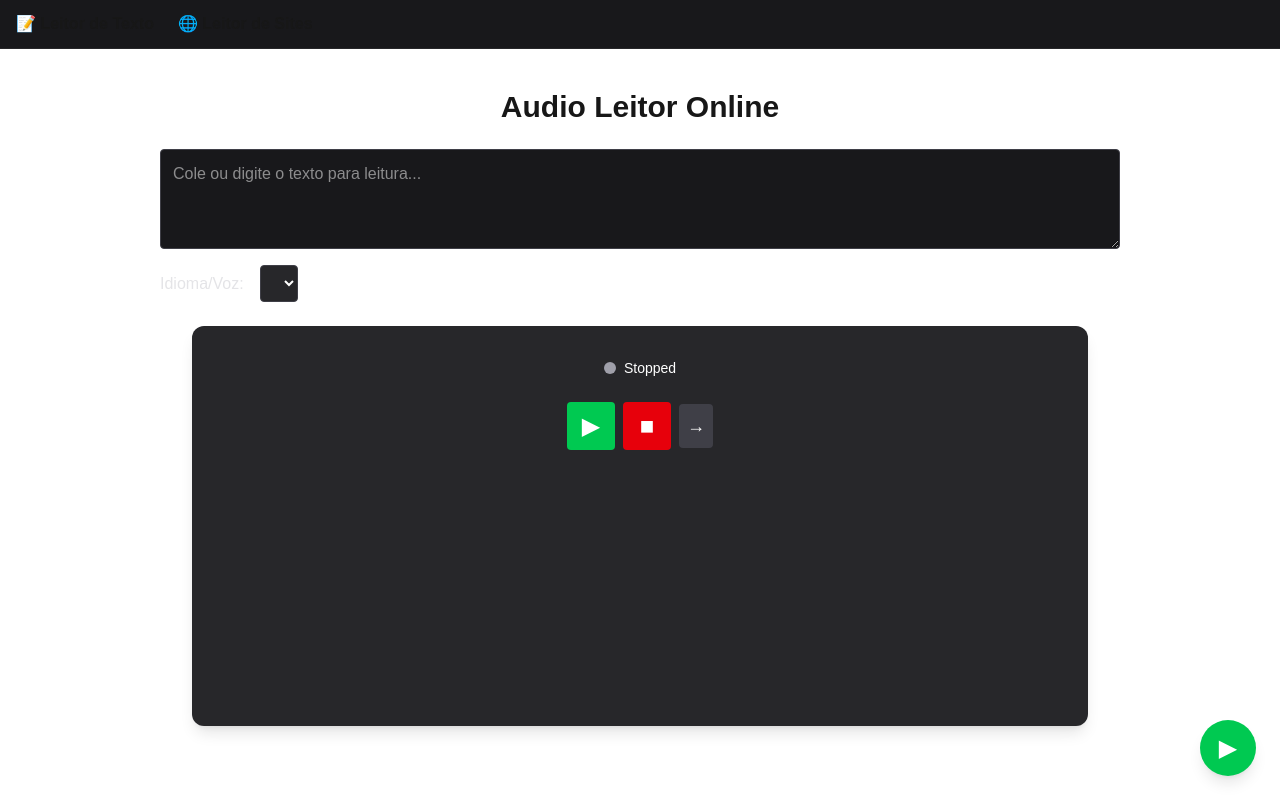
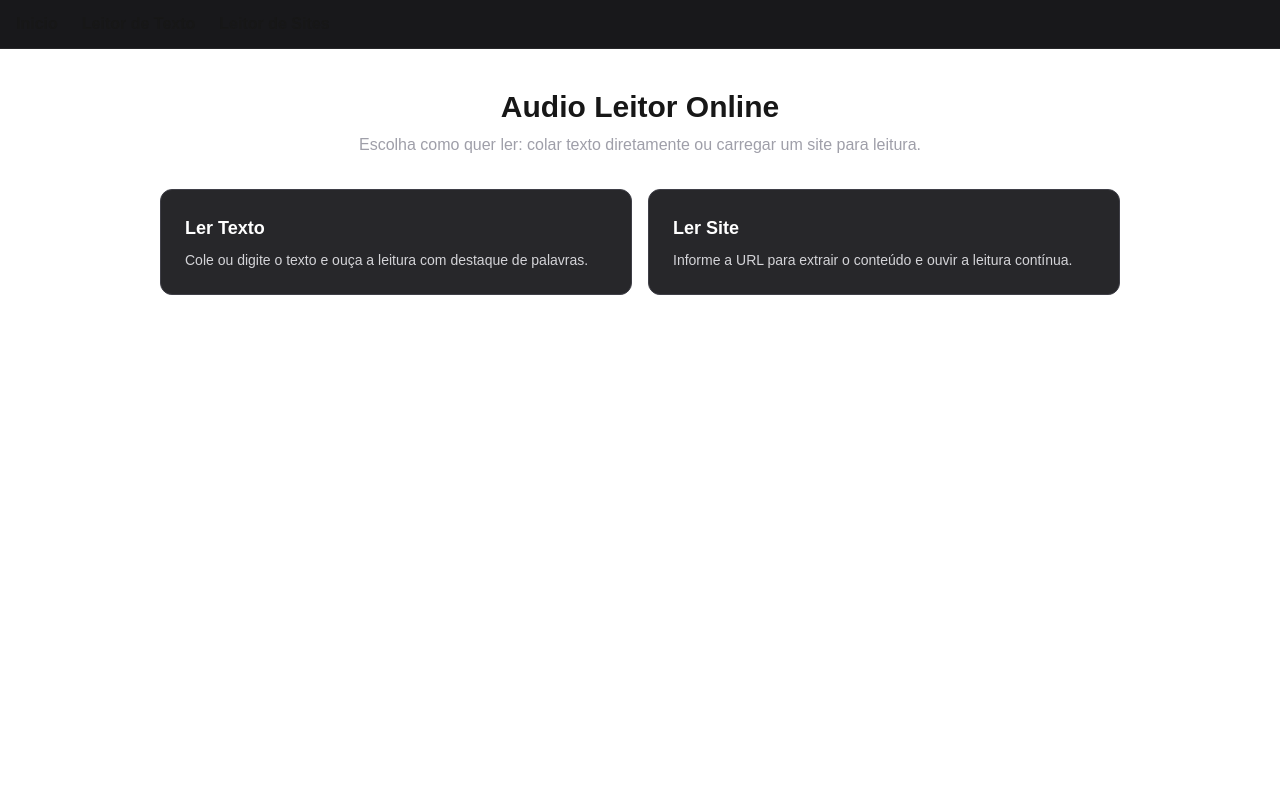
Before and after one commit to rafaelconcept/site_audio_leitor, a Next.js app in the folder frontend/: page / in a window 1280 px wide. Built offline with nearby package versions, Linux system fonts and the light colour scheme.

Commit message:
adicionando aba inicial

```diff
--- a/frontend/next.config.mjs
+++ b/frontend/next.config.mjs
@@ -1,9 +1,18 @@
 /** @type {import('next').NextConfig} */
+const isProd = process.env.NODE_ENV === 'production';
+
 const nextConfig = {
-  output: 'export',
-  basePath: '/site_audio_leitor',
-  assetPrefix: '/site_audio_leitor',
+  ...(isProd ? { output: 'export' } : {}),
+  basePath: isProd ? '/site_audio_leitor' : '',
+  assetPrefix: isProd ? '/site_audio_leitor' : '',
   allowedDevOrigins: ['localhost', '127.0.0.1', '192.168.0.104', '192.168.0.106'],
+  async rewrites() {
+    if (isProd) return [];
+    return [
+      { source: '/site_audio_leitor', destination: '/' },
+      { source: '/site_audio_leitor/:path*', destination: '/:path*' },
+    ];
+  },
 };
 
 export default nextConfig;
--- a/frontend/src/app/layout.js
+++ b/frontend/src/app/layout.js
@@ -15,7 +15,7 @@ const geistMono = Geist_Mono({
 
 export const metadata = {
   title: "Audio Leitor Online",
-  description: "Leitor de texto e sites com síntese de voz",
+  description: "Leitor de texto e sites com sintese de voz",
 };
 
 export default function RootLayout({ children }) {
@@ -41,10 +41,13 @@ export default function RootLayout({ children }) {
       <body className="min-h-full flex flex-col bg-zinc-950 text-white">
         <nav className="w-full border-b border-zinc-800 bg-zinc-900 px-4 py-3 flex gap-6 items-center">
           <Link href="/" className="font-semibold hover:text-blue-400 transition">
-            📝 Leitor de Texto
+            Inicio
+          </Link>
+          <Link href="/texto" className="font-semibold hover:text-blue-400 transition">
+            Leitor de Texto
           </Link>
           <Link href="/leitor" className="font-semibold hover:text-blue-400 transition">
-            🌐 Leitor de Sites
+            Leitor de Sites
           </Link>
         </nav>
         {children}
--- a/frontend/src/app/page.js
+++ b/frontend/src/app/page.js
@@ -1,55 +1,35 @@
-
-
 "use client";
-import { useEffect, useState } from 'react';
-import PlayerTTS from '../components/PlayerTTS';
+import Link from 'next/link';
 
 export default function Home() {
-  const [text, setText] = useState(``);
-  const [voices, setVoices] = useState([]);
-  const [selectedVoice, setSelectedVoice] = useState(null);
-
-  useEffect(() => {
-    if (typeof window !== 'undefined' && window.speechSynthesis) {
-      const saved = localStorage.getItem('selectedVoiceURI');
-      const populateVoices = () => {
-        const v = window.speechSynthesis.getVoices();
-        setVoices(v);
-        if (!selectedVoice && v.length > 0) {
-          const match = saved && v.find(voice => voice.voiceURI === saved);
-          setSelectedVoice(match ? match.voiceURI : v[0].voiceURI);
-        }
-      };
-      populateVoices();
-      window.speechSynthesis.onvoiceschanged = populateVoices;
-    }
-  }, [selectedVoice]);
-
-  const handleVoiceChange = (e) => {
-    setSelectedVoice(e.target.value);
-    localStorage.setItem('selectedVoiceURI', e.target.value);
-  };
-
   return (
     <main className="w-full max-w-5xl mx-auto py-10 px-2 md:px-8 flex flex-col items-center">
-      <h1 className="text-3xl font-bold mb-6">Audio Leitor Online</h1>
-      <textarea
-        className="w-full border border-zinc-700 bg-zinc-900 text-white rounded p-3 mb-4 min-h-[100px] focus:outline-none focus:ring-2 focus:ring-blue-400 transition"
-        value={text}
-        onChange={e => setText(e.target.value)}
-        placeholder="Cole ou digite o texto para leitura..."
-      />
-      <div className="mb-6 w-full flex flex-col md:flex-row items-center gap-2 md:gap-4">
-        <label className="font-medium text-zinc-200">Idioma/Voz:</label>
-        <select value={selectedVoice || ''} onChange={handleVoiceChange} className="border border-zinc-700 bg-zinc-800 text-white rounded p-2 w-full md:w-auto focus:outline-none focus:ring-2 focus:ring-blue-400 transition">
-          {voices.map((voice, idx) => (
-            <option key={voice.voiceURI + '-' + idx} value={voice.voiceURI}>
-              {voice.lang} - {voice.name}
-            </option>
-          ))}
-        </select>
+      <h1 className="text-3xl font-bold mb-2">Audio Leitor Online</h1>
+      <p className="text-zinc-400 mb-8 text-center max-w-2xl">
+        Escolha como quer ler: colar texto diretamente ou carregar um site para leitura.
+      </p>
+
+      <div className="w-full grid grid-cols-1 md:grid-cols-2 gap-4">
+        <Link
+          href="/texto"
+          className="rounded-xl border border-zinc-700 bg-zinc-800 hover:bg-zinc-700 transition p-6 flex flex-col gap-2"
+        >
+          <span className="text-lg font-semibold text-white">Ler Texto</span>
+          <span className="text-sm text-zinc-300">
+            Cole ou digite o texto e ouça a leitura com destaque de palavras.
+          </span>
+        </Link>
+
+        <Link
+          href="/leitor"
+          className="rounded-xl border border-zinc-700 bg-zinc-800 hover:bg-zinc-700 transition p-6 flex flex-col gap-2"
+        >
+          <span className="text-lg font-semibold text-white">Ler Site</span>
+          <span className="text-sm text-zinc-300">
+            Informe a URL para extrair o conteúdo e ouvir a leitura contínua.
+          </span>
+        </Link>
       </div>
-      <PlayerTTS text={text} voiceURI={selectedVoice} />
     </main>
   );
 }
--- /dev/null
+++ b/frontend/src/app/texto/page.js
@@ -0,0 +1,53 @@
+"use client";
+import { useEffect, useState } from 'react';
+import PlayerTTS from '../../components/PlayerTTS';
+
+export default function Texto() {
+  const [text, setText] = useState(``);
+  const [voices, setVoices] = useState([]);
+  const [selectedVoice, setSelectedVoice] = useState(null);
+
+  useEffect(() => {
+    if (typeof window !== 'undefined' && window.speechSynthesis) {
+      const saved = localStorage.getItem('selectedVoiceURI');
+      const populateVoices = () => {
+        const v = window.speechSynthesis.getVoices();
+        setVoices(v);
+        if (!selectedVoice && v.length > 0) {
+          const match = saved && v.find(voice => voice.voiceURI === saved);
+          setSelectedVoice(match ? match.voiceURI : v[0].voiceURI);
+        }
+      };
+      populateVoices();
+      window.speechSynthesis.onvoiceschanged = populateVoices;
+    }
+  }, [selectedVoice]);
+
+  const handleVoiceChange = (e) => {
+    setSelectedVoice(e.target.value);
+    localStorage.setItem('selectedVoiceURI', e.target.value);
+  };
+
+  return (
+    <main className="w-full max-w-5xl mx-auto py-10 px-2 md:px-8 flex flex-col items-center">
+      <h1 className="text-3xl font-bold mb-6">Audio Leitor Online</h1>
+      <textarea
+        className="w-full border border-zinc-700 bg-zinc-900 text-white rounded p-3 mb-4 min-h-[100px] focus:outline-none focus:ring-2 focus:ring-blue-400 transition"
+        value={text}
+        onChange={e => setText(e.target.value)}
+        placeholder="Cole ou digite o texto para leitura..."
+      />
+      <div className="mb-6 w-full flex flex-col md:flex-row items-center gap-2 md:gap-4">
+        <label className="font-medium text-zinc-200">Idioma/Voz:</label>
+        <select value={selectedVoice || ''} onChange={handleVoiceChange} className="border border-zinc-700 bg-zinc-800 text-white rounded p-2 w-full md:w-auto focus:outline-none focus:ring-2 focus:ring-blue-400 transition">
+          {voices.map((voice, idx) => (
+            <option key={voice.voiceURI + '-' + idx} value={voice.voiceURI}>
+              {voice.lang} - {voice.name}
+            </option>
+          ))}
+        </select>
+      </div>
+      <PlayerTTS text={text} voiceURI={selectedVoice} />
+    </main>
+  );
+}
--- a/frontend/src/components/PlayerTTS.js
+++ b/frontend/src/components/PlayerTTS.js
@@ -596,10 +596,17 @@ export default function PlayerTTS({ text, voiceURI }) {
 
 const SegmentText = memo(
   function SegmentText({ html, idx }) {
+    const spanRef = useRef(null);
+    useEffect(() => {
+      if (spanRef.current) {
+        spanRef.current.innerHTML = html || '';
+      }
+    }, [html]);
     return (
       <span
+        ref={spanRef}
         data-seg-idx={idx}
-        dangerouslySetInnerHTML={{ __html: html }}
+        suppressHydrationWarning
       />
     );
   },
--- a/frontend/src/components/PlayerTTSWeb.js
+++ b/frontend/src/components/PlayerTTSWeb.js
@@ -402,11 +402,17 @@ export default function PlayerTTSWeb({ segments, voiceURI, onNavigate, onProgres
 
 const SegmentText = memo(
   function SegmentText({ html, idx }) {
+    const spanRef = useRef(null);
+    useEffect(() => {
+      if (spanRef.current) {
+        spanRef.current.innerHTML = html || '';
+      }
+    }, [html]);
     return (
       <span
+        ref={spanRef}
         data-seg-idx={idx}
-        // Safe: seg.text comes from textContent (no HTML tags).
-        dangerouslySetInnerHTML={{ __html: html }}
+        suppressHydrationWarning
       />
     );
   },
```
